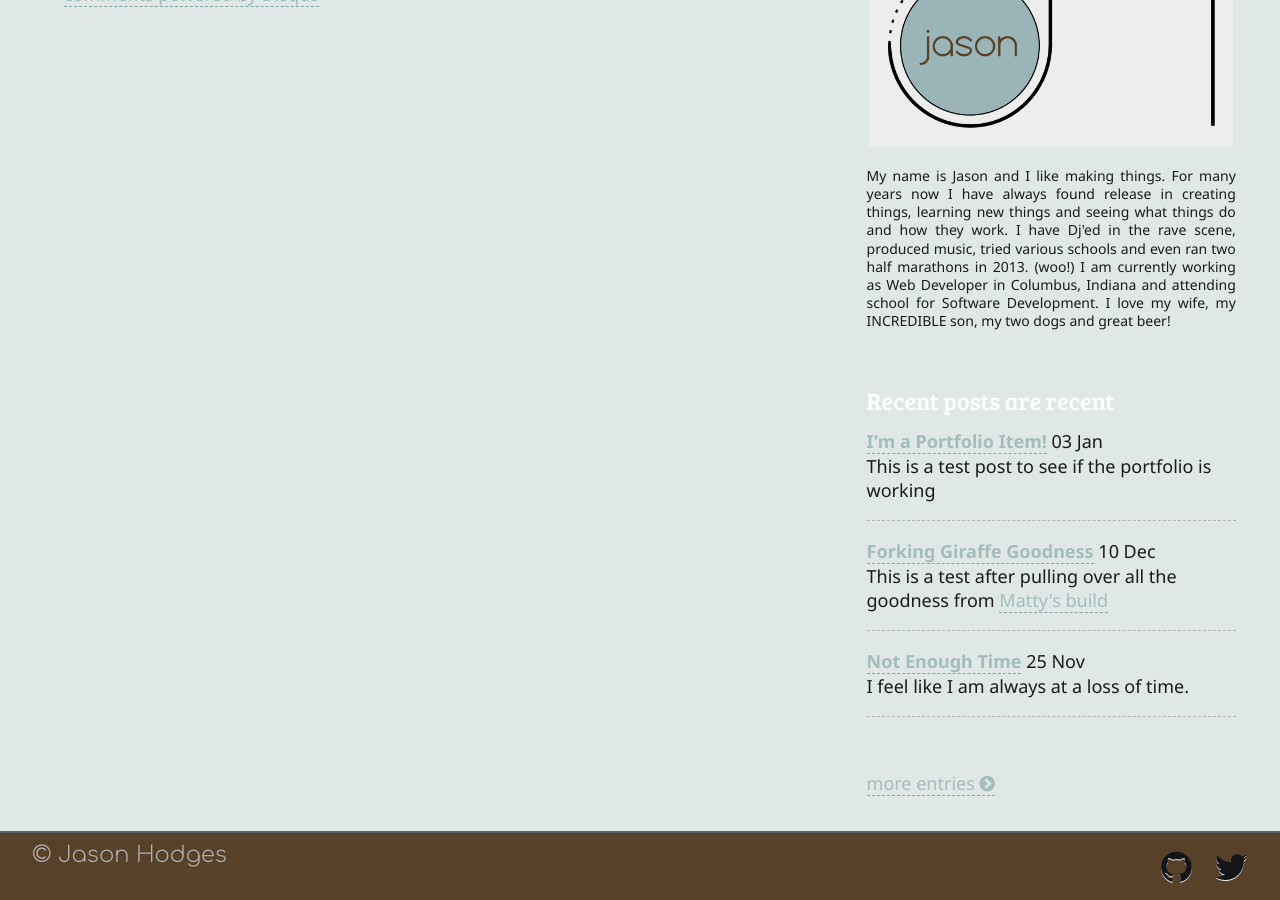
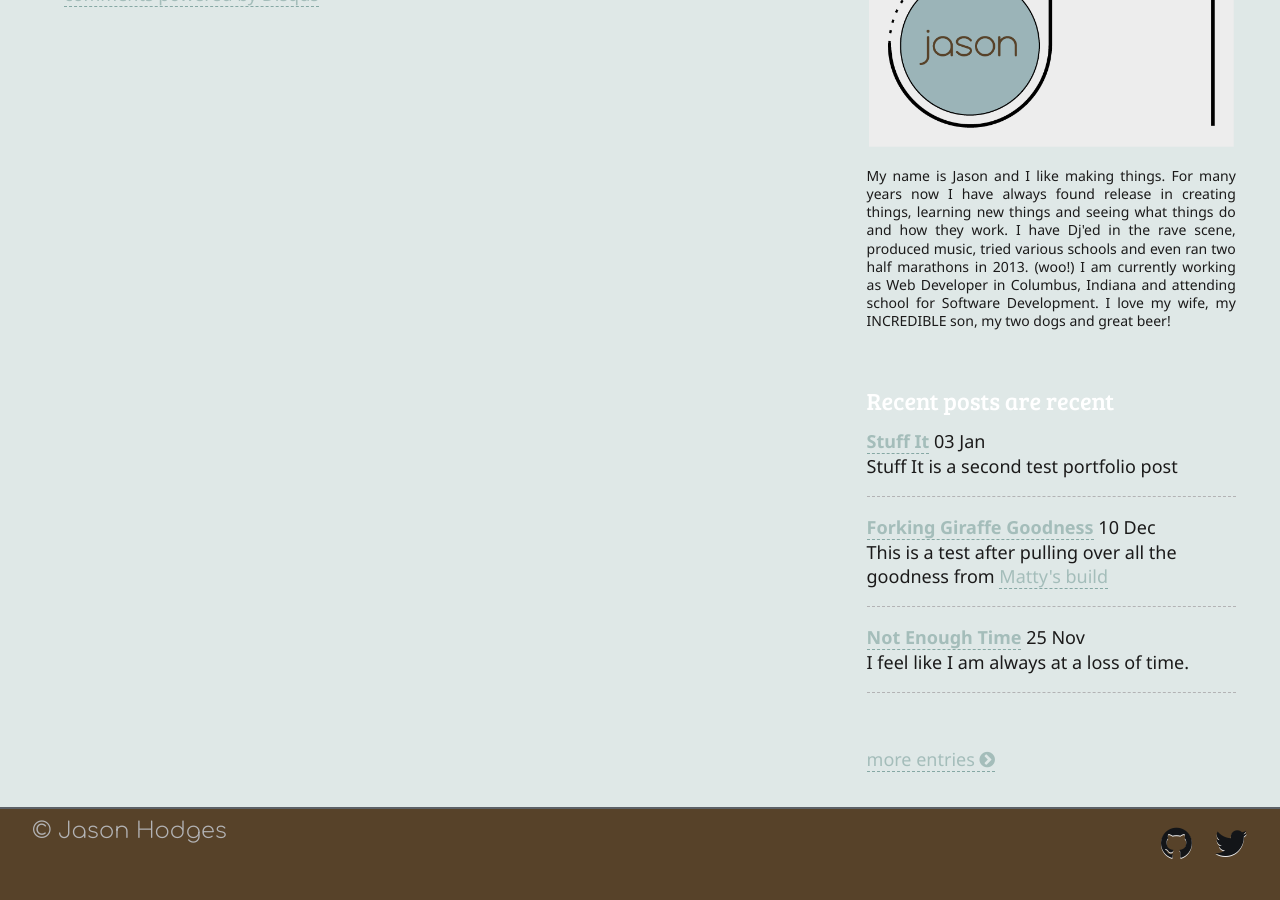
Before and after one commit to jasonhodges/old_jasonhodges.github.io, a Jekyll site: the page built from _posts/2013-12-10-forking-giraffe-goodness.md, in a window 1280 px wide and 900 px high, scrolled down 683 px. Built offline with Jekyll 4.4.1, drawn with Linux system fonts in a browser that asks for light colours; nearby versions of some CDN libraries; comment, search, counter and statistics services are not loaded; after the commit the page ends 1559 px from its top, so only the background shows below that.

Commit message:
2nd stuff post

```diff
--- a/_posts/2014-01-03-Test-Portfolio-Post.md
+++ b/_posts/2014-01-03-Test-Portfolio-Post.md
@@ -1,14 +1,16 @@
 ---
 layout: portfolio
-title: I'm a Portfolio Item!
+title: Stuff It
 portfolio: true
-permalink: /stuff/I'mAPortfolioItem
+permalink: /stuff/StuffIt
 
-excerpt : This is a test post to see if the portfolio is working
+excerpt : Stuff It is a second test portfolio post
 comments : false
 seo__desc : seo_description
 seo__key : seo_keyword, search_engine_keywords
 ---
 
-<img src="http://placehold.it/350x150">
+<img src="http://placehold.it/350x350">
 <!-- /intro -->
+###Stuff It
+This is just a little portfolio post as a second test
```
